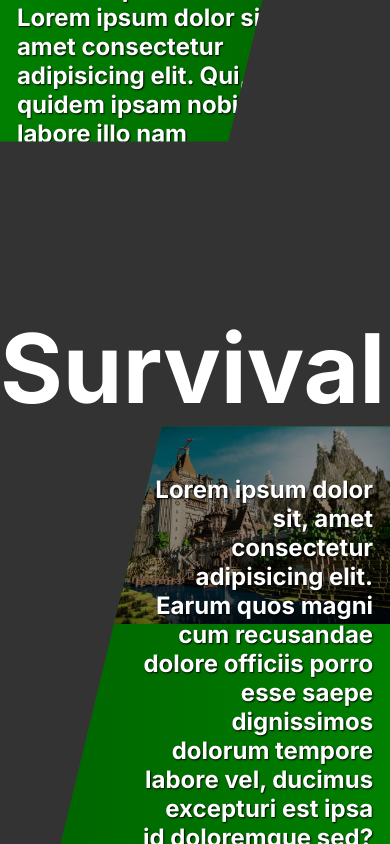
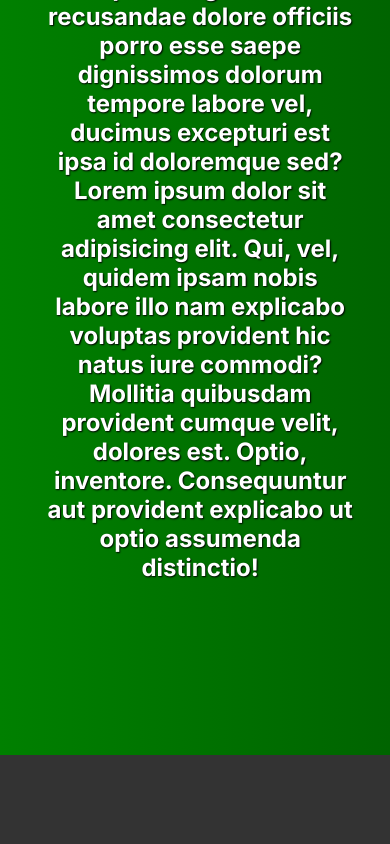
Before and after one commit to minerCodeMaster/hunter, a Next.js app: page /snv in a window 390 px wide. Shown: the part 1156-2000 px from the top of the page. Built offline with nearby package versions, Linux system fonts and the light colour scheme.

Commit message:
/snv fixed for mobiles and tablets

```diff
--- a/app/snv/page.module.css
+++ b/app/snv/page.module.css
@@ -71,3 +71,56 @@
 .text h4{
     text-shadow: .1vh .1vh .2vh black;
 }
+
+@media( max-width: 1000px ) {
+    .left{
+        width: 100%;
+        height: auto;
+        clip-path: none;
+    }
+
+    .right{
+        width: 100%;
+        height: auto;
+        clip-path: none;
+        margin-left: 0;
+    }
+}
+
+@media(max-width:767px){
+    .left, .right{
+        height: 70rem;
+    }
+
+    h2{
+        text-align: center !important;
+    }
+
+    .left h4{
+        padding: none;
+        text-align: center;
+        margin-top: 60%;
+        margin-left: 7%;
+    }
+
+    .text{
+        margin-top: 60%;
+        text-align: center;
+        margin-right: 20%;
+        padding: 0;
+    }
+
+    .img{
+        filter: none;
+    }
+}
+
+@media(max-width: 450px) {
+    h4{
+        font-size: 1.2rem;
+    }
+
+    .f{
+        font-size: 5rem !important;
+    }
+}
```
